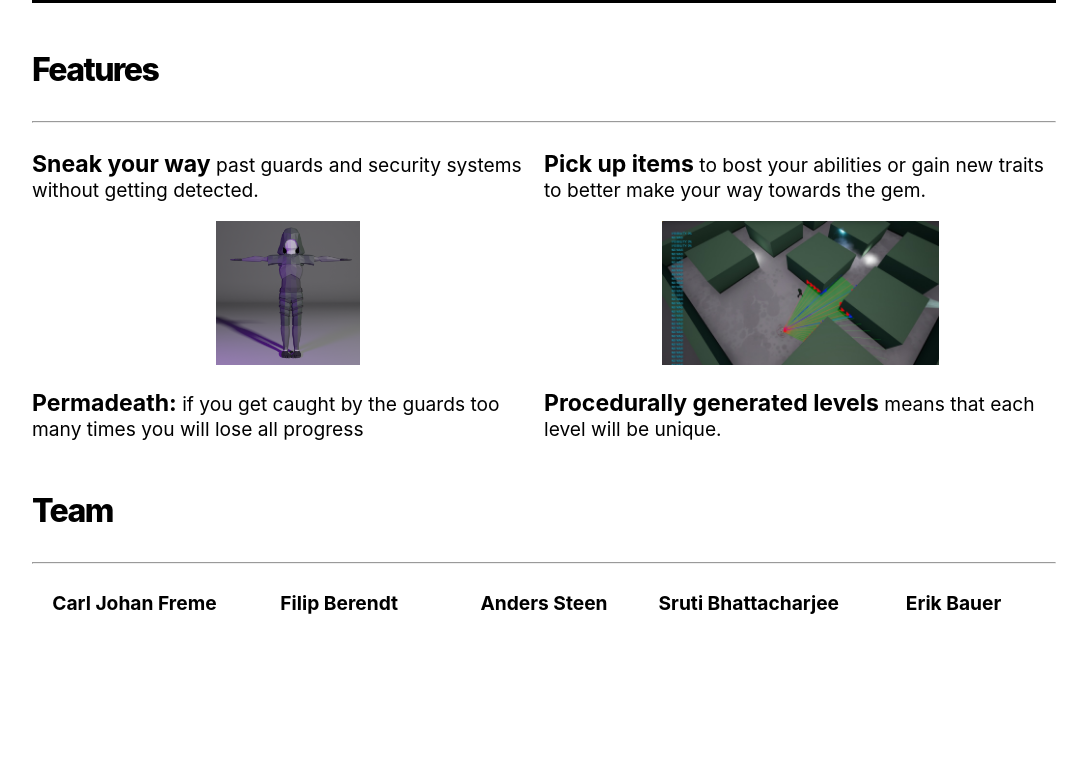
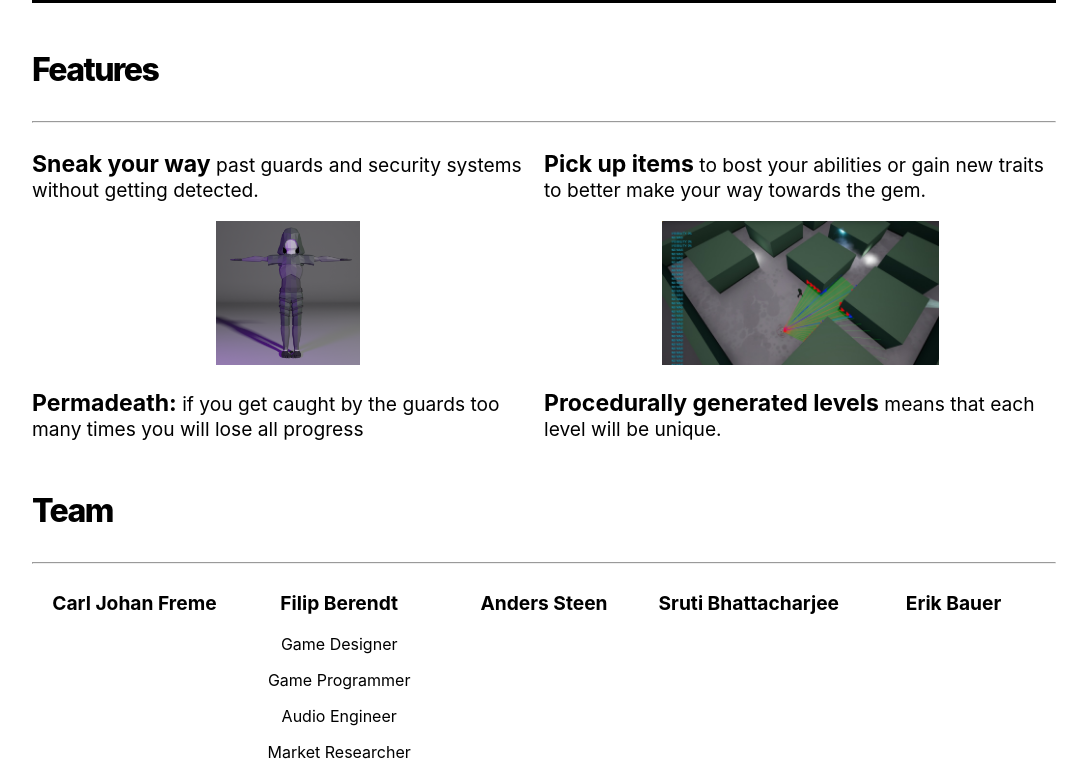
Before and after one commit to eribau/rogue-mike-web, a Next.js app: page / in a window 1280 px wide. Shown: the part 840-1618 px from the top of the page, without its empty margins (96-1183 px from the left). Before the commit the page ends 1474 px from the top, so only its background shows below. Built offline with nearby package versions, Linux system fonts and the light colour scheme.

Commit message:
Added titles for myself

```diff
--- a/components/content.js
+++ b/components/content.js
@@ -98,6 +98,10 @@ export default function Content() {
             </div>
             <div className={styles.column}>
               <p className={utilStyles.bodyMdBold}>Filip Berendt</p>
+              <p>Game Designer</p>
+              <p>Game Programmer</p>
+              <p>Audio Engineer</p>
+              <p>Market Researcher</p>
             </div>
             <div className={styles.column}>
               <p className={utilStyles.bodyMdBold}>Anders Steen</p>
```
